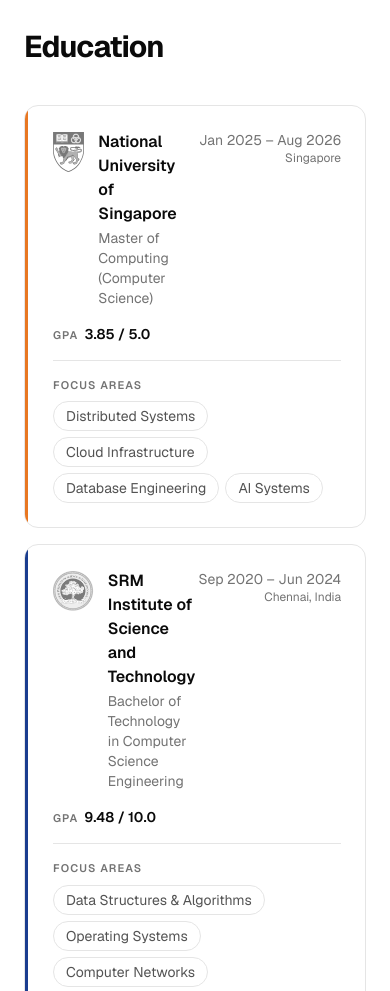
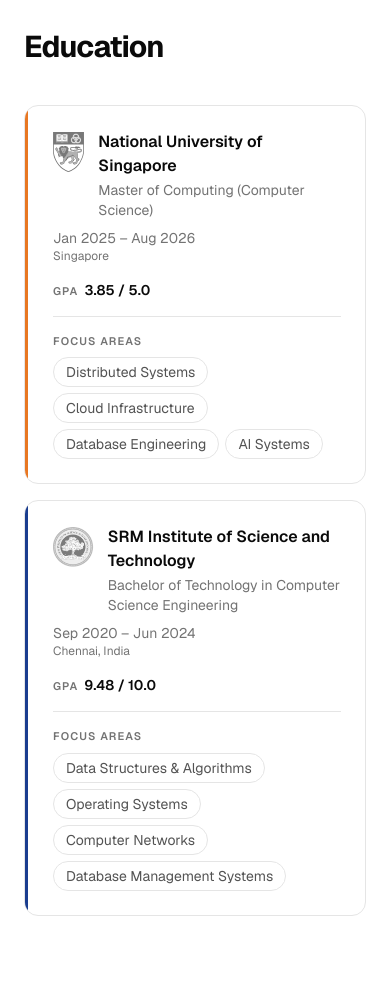
Before and after one commit to wendemsky/portfolio, a Next.js app: page / in a window 390 px wide. Shown: the part 4860-5851 px from the top of the page. Built offline with nearby package versions, Linux system fonts and the light colour scheme.

Commit message:
style(education): stack date and location below name on mobile

```diff
--- a/src/components/ui/EducationCard.tsx
+++ b/src/components/ui/EducationCard.tsx
@@ -13,7 +13,7 @@ export function EducationCard({ entry }: EducationCardProps) {
         style={{ backgroundColor: entry.accentColor }}
       />
       <div className="p-6 pl-7">
-        <div className="flex items-start justify-between gap-6">
+        <div className="flex flex-col gap-2 sm:flex-row sm:items-start sm:justify-between sm:gap-6">
           <div className="flex items-start gap-3.5">
             <div className="mt-0.5 flex-shrink-0">
               <Image
@@ -29,7 +29,7 @@ export function EducationCard({ entry }: EducationCardProps) {
               <p className="mt-0.5 text-sm text-muted-foreground">{entry.degree}</p>
             </div>
           </div>
-          <div className="flex-shrink-0 text-right">
+          <div className="flex-shrink-0 sm:text-right">
             <p className="text-sm text-muted-foreground">{entry.period}</p>
             <p className="text-xs text-muted-foreground">{entry.location}</p>
           </div>
```
